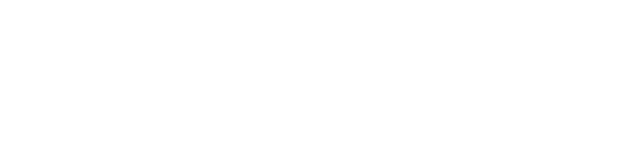
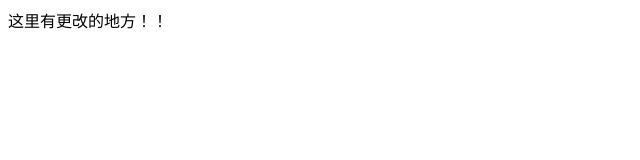
Before and after one commit to chenyuanluck/test, a plain HTML site: page index.html in a window 1280 px wide. Shown: the whole page, without its empty margins (0-640 px from the left). Drawn offline with Linux system fonts and the light colour scheme.

Commit message:
'description'

```diff
--- a/index.html
+++ b/index.html
@@ -5,7 +5,7 @@
     <title>日常测试</title>
 </head>
 <body>
-
+<div>这里有更改的地方！！</div>
 </body>
 <script>
     'use strict';
```
Also changed, not shown: 1 other file.
